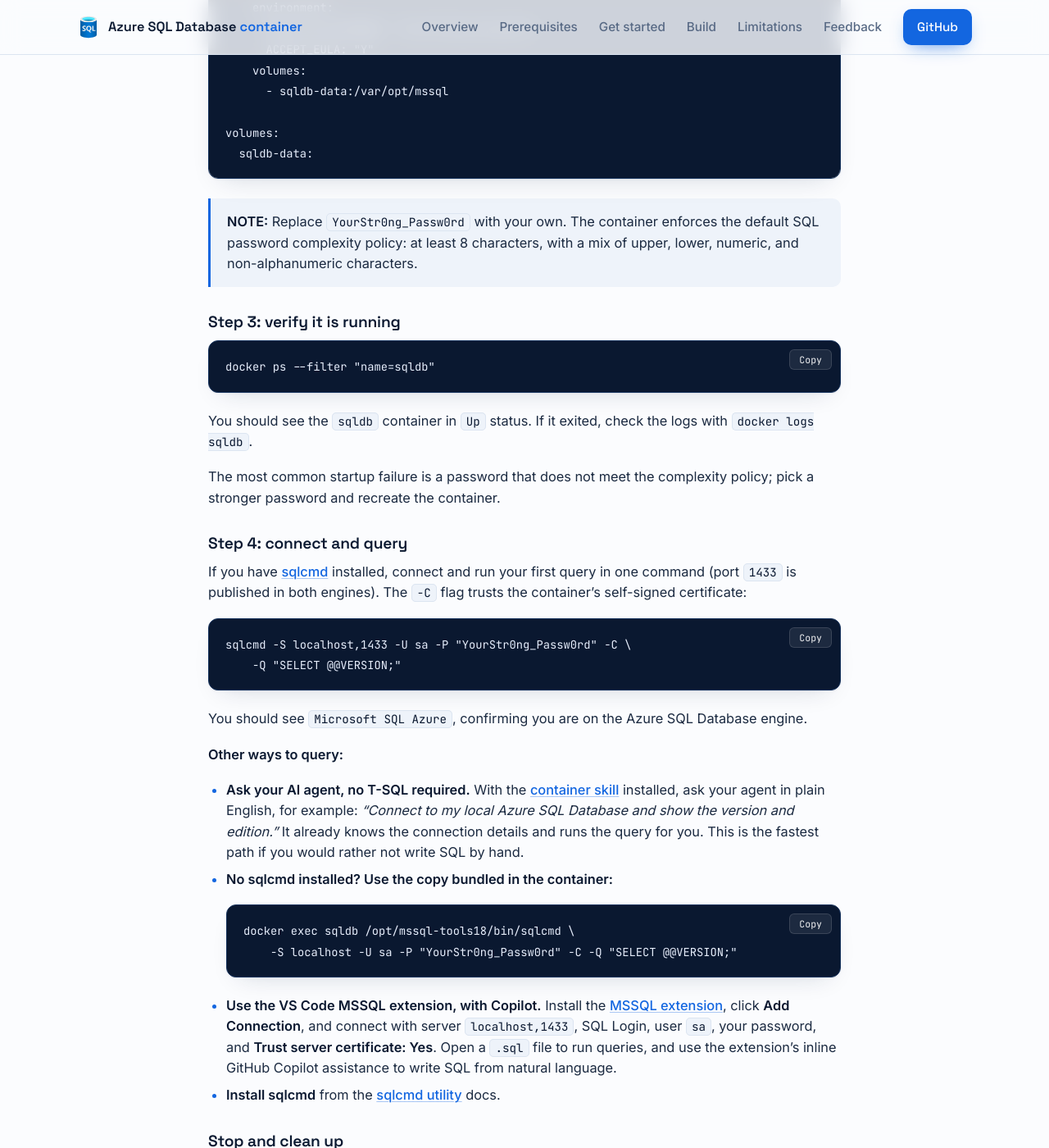
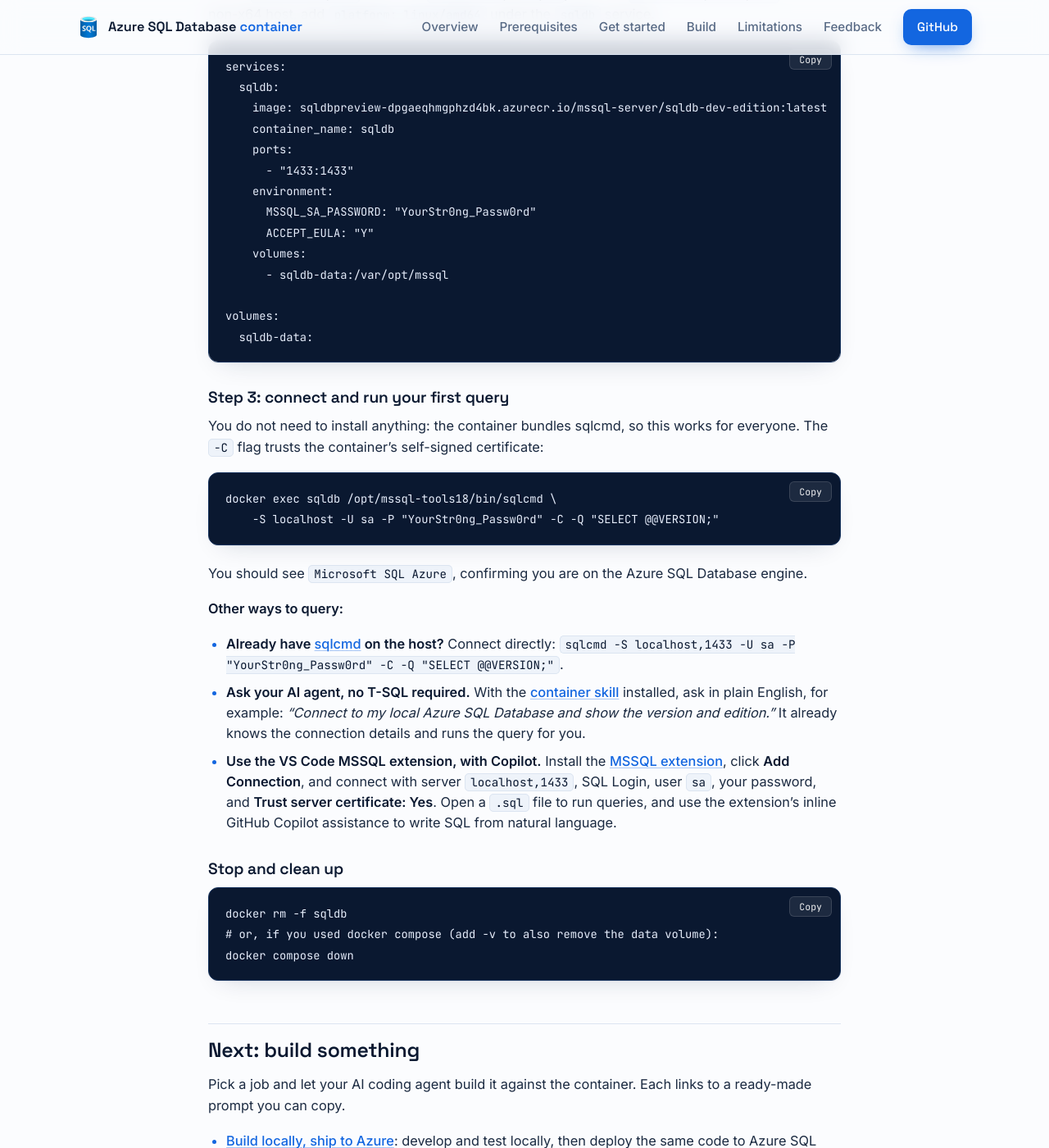
Before and after one commit to microsoft/azure-sql-database-container, a Jekyll site: the page built from docs/getting-started.md, in a window 1280 px wide and 1400 px high, scrolled down 2789 px. Shown: the whole window at 82% size. Built offline with Jekyll 4.4.1, drawn with Linux system fonts in a browser that asks for light colours; some of the changed text lies outside the part shown.

Commit message:
Tighten getting-started to a fast, clear download-to-query path
- Reframe the two options: a one-line lead states the shared goal (both
  reach your first query), Option A leads with what the agent actually does
  (pull, start, provision, query), and both headings now name the object
  ("set it up with your AI agent" / "set it up yourself").
- Condense the manual path from four steps to three (fold the standalone
  verify step into start) so it reads pull, run, query.
- Make the bundled sqlcmd the primary query method: docker exec needs no host
  install and works for everyone; host sqlcmd is demoted to an alternative.
  State up front that no database tool needs installing.
- Note in the container skill's connect-and-query reference that the image
  bundles sqlcmd, so it is the path to use when the host has none.
- Drop the now-dead engine-block wrappers left from the removed pivot.

````diff
--- a/docs/getting-started.md
+++ b/docs/getting-started.md
@@ -1,17 +1,16 @@
 ---
 title: "Getting started"
-description: "Get the Azure SQL Database container running and run your first query, either by asking an AI coding agent or by hand."
+description: "Go from pulling the Azure SQL Database container to your first query in under a minute, either with your AI agent or by hand. No sqlcmd install required."
 ---
 
 ## Table of Contents
 
 - [Before you start](#before-you-start)
-- [Option A: let an AI coding agent do it](#option-a-let-an-ai-coding-agent-do-it)
+- [Option A: set it up with your AI agent](#option-a-set-it-up-with-your-ai-agent)
 - [Option B: set it up yourself](#option-b-set-it-up-yourself)
   - [Step 1: sign in and pull the image](#step-1-sign-in-and-pull-the-image)
   - [Step 2: start the container](#step-2-start-the-container)
-  - [Step 3: verify it is running](#step-3-verify-it-is-running)
-  - [Step 4: connect and query](#step-4-connect-and-query)
+  - [Step 3: connect and run your first query](#step-3-connect-and-run-your-first-query)
 - [Next: build something](#next-build-something)
 
 ## Before you start
@@ -22,17 +21,19 @@
 - Port `1433` available on the host.
 - The registry username and password, requested via the early-access feedback channel (pull-only; may be rotated during the preview).
 
-Everything below works the same on macOS, Linux, and Windows.
+You do **not** need sqlcmd or any database tool installed: the container brings its own. Everything below works the same on macOS, Linux, and Windows.
 
-## Option A: let an AI coding agent do it
+From here you have two ways to reach your first query. Both end in the same place, a running container you can connect to, so pick one.
 
-The fastest path is to let your AI coding agent set everything up. Install the skill collection once. It works across Claude Code, GitHub Copilot (VS Code and CLI), Codex, and Cursor.
+## Option A: set it up with your AI agent
+
+Your agent does the whole setup for you: it pulls the image, starts the container, provisions the database, and runs your first query. You install the skill once, then ask in plain English.
 
 ```bash
 npx skills add microsoft/azure-sql-database-container
 ```
 
-Then ask your agent in plain English, for example:
+The skill works across Claude Code, GitHub Copilot (VS Code and CLI), Codex, and Cursor. Then ask your agent, for example:
 
 > Add a local Azure SQL Database to this project, then scaffold the schema, migrations, and data-access layer for my stack.
 
@@ -40,7 +41,7 @@
 
 ## Option B: set it up yourself
 
-Prefer to run the commands yourself? Follow the steps below with Docker or Podman. Everything works the same on macOS, Linux, and Windows.
+Prefer to run it yourself? Three commands take you from pull to query, with Docker or Podman.
 
 ### Step 1: sign in and pull the image
 
@@ -48,22 +49,14 @@
 
 > **Note:** the registry username and password are **provided to Private Preview cohort participants**. Request them via the early-access feedback channel. They are shared and pull-only, must be treated as secrets, and may be rotated during the preview.
 
-<div class="engine-block" data-engine="docker" markdown="1">
-
 ```bash
 docker login sqldbpreview-dpgaeqhmgphzd4bk.azurecr.io -u <username>
 docker pull sqldbpreview-dpgaeqhmgphzd4bk.azurecr.io/mssql-server/sqldb-dev-edition:latest
 ```
 
-With Podman, replace `docker` with `podman`.
-
-</div>
-
-The registry path, image tag, and credentials are provisional during Private Preview. Request the pull-only registry credentials through the early-access feedback channel; they may be rotated during the preview.
+With Podman, replace `docker` with `podman`. The registry path, image tag, and credentials are provisional during Private Preview.
 
 ### Step 2: start the container
-
-<div class="engine-block" data-engine="docker" markdown="1">
 
 Start it on port `1433` with one command:
 
@@ -79,7 +72,11 @@
     -p 1433:1433 -d sqldbpreview-dpgaeqhmgphzd4bk.azurecr.io/mssql-server/sqldb-dev-edition:latest
 ```
 
-Or use `docker compose`. Create a `docker-compose.yml`, then run `docker compose up -d`. On a non-x64 host, add `platform: linux/amd64` under the `sqldb` service.
+Confirm it is up with `docker ps --filter "name=sqldb"`; you should see `sqldb` in `Up` status. If it exited, run `docker logs sqldb`. The most common cause is a password that does not meet the complexity policy.
+
+> **NOTE:** Replace `YourStr0ng_Passw0rd` with your own. The container enforces the default SQL password complexity policy: at least 8 characters, with a mix of upper, lower, numeric, and non-alphanumeric characters.
+
+Prefer `docker compose`? Create a `docker-compose.yml`, then run `docker compose up -d`. On a non-x64 host, add `platform: linux/amd64` under the `sqldb` service.
 
 ```yaml
 services:
@@ -98,63 +95,30 @@
   sqldb-data:
 ```
 
-</div>
+### Step 3: connect and run your first query
 
-> **NOTE:** Replace `YourStr0ng_Passw0rd` with your own. The container enforces the default SQL password complexity policy: at least 8 characters, with a mix of upper, lower, numeric, and non-alphanumeric characters.
-
-### Step 3: verify it is running
-
-<div class="engine-block" data-engine="docker" markdown="1">
+You do not need to install anything: the container bundles sqlcmd, so this works for everyone. The `-C` flag trusts the container's self-signed certificate:
 
 ```bash
-docker ps --filter "name=sqldb"
-```
-
-You should see the `sqldb` container in `Up` status. If it exited, check the logs with `docker logs sqldb`.
-
-</div>
-
-The most common startup failure is a password that does not meet the complexity policy; pick a stronger password and recreate the container.
-
-### Step 4: connect and query
-
-If you have [sqlcmd](https://learn.microsoft.com/sql/tools/sqlcmd/sqlcmd-utility) installed, connect and run your first query in one command (port `1433` is published in both engines). The `-C` flag trusts the container's self-signed certificate:
-
-```bash
-sqlcmd -S localhost,1433 -U sa -P "YourStr0ng_Passw0rd" -C \
-    -Q "SELECT @@VERSION;"
+docker exec sqldb /opt/mssql-tools18/bin/sqlcmd \
+    -S localhost -U sa -P "YourStr0ng_Passw0rd" -C -Q "SELECT @@VERSION;"
 ```
 
 You should see `Microsoft SQL Azure`, confirming you are on the Azure SQL Database engine.
 
 **Other ways to query:**
 
-- **Ask your AI agent, no T-SQL required.** With the [container skill](prerequisites.md#agent-skill) installed, ask your agent in plain English, for example: *"Connect to my local Azure SQL Database and show the version and edition."* It already knows the connection details and runs the query for you. This is the fastest path if you would rather not write SQL by hand.
-- **No sqlcmd installed? Use the copy bundled in the container:**
-
-  <div class="engine-block" data-engine="docker" markdown="1">
-
-  ```bash
-  docker exec sqldb /opt/mssql-tools18/bin/sqlcmd \
-      -S localhost -U sa -P "YourStr0ng_Passw0rd" -C -Q "SELECT @@VERSION;"
-  ```
-
-  </div>
-
+- **Already have [sqlcmd](https://learn.microsoft.com/sql/tools/sqlcmd/sqlcmd-utility) on the host?** Connect directly: `sqlcmd -S localhost,1433 -U sa -P "YourStr0ng_Passw0rd" -C -Q "SELECT @@VERSION;"`.
+- **Ask your AI agent, no T-SQL required.** With the [container skill](prerequisites.md#agent-skill) installed, ask in plain English, for example: *"Connect to my local Azure SQL Database and show the version and edition."* It already knows the connection details and runs the query for you.
 - **Use the VS Code MSSQL extension, with Copilot.** Install the [MSSQL extension](https://marketplace.visualstudio.com/items?itemName=ms-mssql.mssql), click **Add Connection**, and connect with server `localhost,1433`, SQL Login, user `sa`, your password, and **Trust server certificate: Yes**. Open a `.sql` file to run queries, and use the extension's inline GitHub Copilot assistance to write SQL from natural language.
-- **Install sqlcmd** from the [sqlcmd utility](https://learn.microsoft.com/sql/tools/sqlcmd/sqlcmd-utility) docs.
 
 ### Stop and clean up
-
-<div class="engine-block" data-engine="docker" markdown="1">
 
 ```bash
 docker rm -f sqldb
 # or, if you used docker compose (add -v to also remove the data volume):
 docker compose down
 ```
-
-</div>
 
 ## Next: build something
 
````
Also changed, not shown: skills/azuresql-db-container/references/connect-and-query.md (+4 -2 lines).
